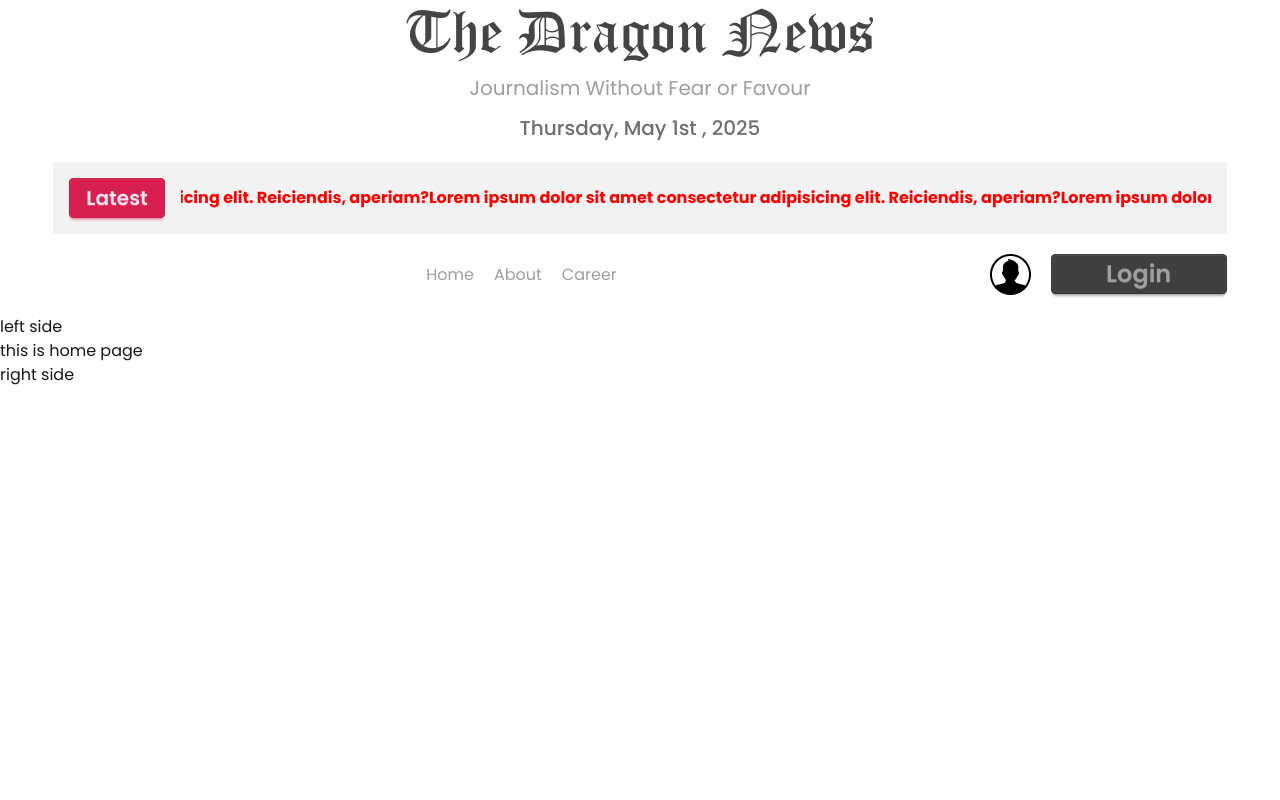
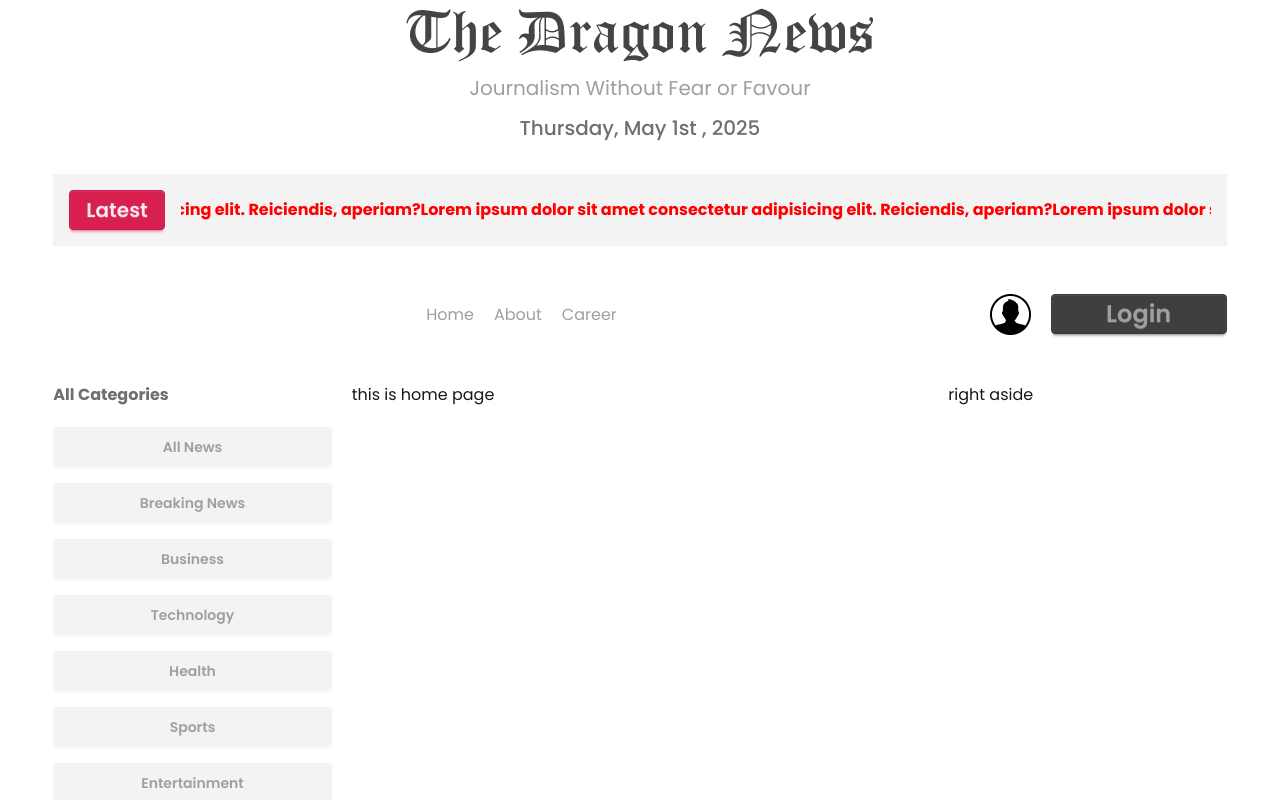
Before and after one commit to rjriajul1/dragon-news, a React (Vite) app: page / in a window 1280 px wide. Shown: the top 800 px of the page. Built offline with nearby package versions, Linux system fonts and the light colour scheme.

Commit message:
added my news section and all category section

```diff
--- a/package.json
+++ b/package.json
@@ -17,6 +17,7 @@
     "react": "^19.0.0",
     "react-dom": "^19.0.0",
     "react-fast-marquee": "^1.6.5",
+    "react-icons": "^5.5.0",
     "react-router": "^7.5.3",
     "tailwindcss": "^4.1.5"
   },
--- /dev/null
+++ b/src/compontes/categories/Categories.jsx
@@ -0,0 +1,22 @@
+import React, { use } from 'react';
+import { NavLink } from 'react-router';
+
+const categoriesPromise = fetch('/categories.json').then(res=>res.json())
+
+
+const Categories = () => {
+    const data = use(categoriesPromise);
+    return (
+        <div>
+             <h1 className='font-bold text-primary-content'>All Categories</h1>
+
+             <div className='flex flex-col gap-4 mt-5  '>
+                {
+                    data.map(category=><NavLink className='btn btn-base-200 border-0 text-accent' to={`/categoryNews/${category.id}`} key={category.id}>{category.name}</NavLink>)
+                }
+             </div>
+        </div>
+    );
+};
+
+export default Categories;
--- /dev/null
+++ b/src/compontes/leftAside/LeftAsid.jsx
@@ -0,0 +1,14 @@
+import React, { Suspense } from 'react';
+import Categories from '../categories/Categories';
+
+const LeftAsid = () => {
+    return (
+        <div>
+            <Suspense fallback={<span className="loading loading-infinity loading-xl"></span>}>
+             <Categories/>
+            </Suspense>
+        </div>
+    );
+};
+
+export default LeftAsid;
--- /dev/null
+++ b/src/compontes/rightAside/RightAside.jsx
@@ -0,0 +1,11 @@
+import React from 'react';
+
+const RightAside = () => {
+    return (
+        <div>
+            right aside
+        </div>
+    );
+};
+
+export default RightAside;
--- a/src/index.css
+++ b/src/index.css
@@ -19,3 +19,8 @@
 *{
   font-family: "Poppins", sans-serif;
 }
+
+a.active{
+  @apply bg-primary-content
+  text-base-100
+}
--- a/src/layout/MainLayOut.jsx
+++ b/src/layout/MainLayOut.jsx
@@ -1,31 +1,35 @@
-import React from 'react';
-import { Outlet } from 'react-router';
-import Header from '../compontes/header/Header';
-import LatestNews from '../compontes/latestNews/LatestNews';
-import Navbar from '../compontes/navbar/Navbar';
+import React from "react";
+import { Outlet, useNavigation } from "react-router";
+import Header from "../compontes/header/Header";
+import LatestNews from "../compontes/latestNews/LatestNews";
+import Navbar from "../compontes/navbar/Navbar";
+import LeftAsid from "../compontes/leftAside/LeftAsid";
+import RightAside from "../compontes/rightAside/RightAside";
 
 const MainLayOut = () => {
+  const navigation = useNavigation();
+  const isNavigating = Boolean(navigation.location);
   return (
     <div>
       <header>
-                <Header/>
-                <section className='w-11/12 mx-auto my-5'>
-                    <LatestNews/>
+        <Header />
+        <section className="w-11/12 mx-auto my-8">
+          <LatestNews />
         </section>
-                <nav className='w-11/12 mx-auto my-5'>
-                    <Navbar/>
+        <nav className="w-11/12 mx-auto my-12">
+          <Navbar />
         </nav>
       </header>
-            <main>
-                <aside>
-                    left side
+      <main className="w-11/12 mx-auto  gap-5 grid grid-cols-12">
+        <aside className="col-span-3">
+          <LeftAsid />
         </aside>
-                <section>
-                    <Outlet/>
+        <section className="col-span-6">
+            {isNavigating && <p>Loading.....</p>}
+          <Outlet />
         </section>
-                <aside >
-                    right side
-
+        <aside className="col-span-3">
+          <RightAside />
         </aside>
       </main>
     </div>
--- /dev/null
+++ b/src/pages/categoryNews/CategoryNews.jsx
@@ -0,0 +1,38 @@
+import React, { useEffect, useState } from 'react';
+import { useLoaderData, useParams } from 'react-router';
+import News from '../news/News';
+
+const CategoryNews = () => {
+    const {id} = useParams();
+    const data = useLoaderData()
+    const [categoryNews,setCategoryNews] = useState([])
+
+
+    useEffect(()=>{
+        if(id === '0'){
+          setCategoryNews(data)
+        }else if(id === '1'){
+            const filterNews = data.filter(breakingNews => breakingNews.others.is_today_pick === true);
+            setCategoryNews(filterNews)
+        }else{
+            const filterNews = data.filter(news => news.category_id === parseInt(id) );
+            setCategoryNews(filterNews)
+        }
+    },[id,data])
+
+
+    return (
+        <div>
+            <h1 className='font-bold text-primary-content'>Total {categoryNews.length} news found</h1>
+
+         <div className='mt-5'>
+            {
+                categoryNews.map(news=><News key={news.id} news={news}></News>)
+            }
+         </div>
+
+        </div>
+    );
+};
+
+export default CategoryNews;
--- /dev/null
+++ b/src/pages/news/News.jsx
@@ -0,0 +1,76 @@
+import React from 'react';
+import { CgMenuMotion } from 'react-icons/cg';
+import { FaRegBookmark } from 'react-icons/fa';
+
+const NewsCard = ({ news }) => {
+  const {
+    title,
+    author,
+    details,
+    image_url,
+    total_view,
+    rating,
+  } = news;
+
+  const formattedDate = new Date(author.published_date).toLocaleDateString('en-US', {
+    year: 'numeric',
+    month: 'long',
+    day: 'numeric',
+  });
+
+  return (
+    <div className="w-full mx-auto mb-5 bg-white rounded-xl shadow-md overflow-hidden">
+     <div className='flex justify-between items-center bg-base-200 mb-3'>
+     <div className="p-4 flex items-center gap-3 ">
+        <img src={author.img} alt={author.name} className="w-10 h-10 rounded-full" />
+        <div>
+          <h4 className="font-semibold">{author.name}</h4>
+          <p className="text-gray-500 text-sm">{formattedDate}</p>
+        </div>
+      </div>
+      <div className='flex gap-2 text-accent'>
+      <FaRegBookmark size={24}/>
+      <CgMenuMotion  size={24}/>
+      </div>
+     </div>
+
+      <h2 className="text-lg font-bold px-4 pb-2">{title}</h2>
+
+      <img src={image_url} alt="news thumbnail" className="w-full h-60 object-cover" />
+
+      <div className="px-4 py-2 text-gray-700 text-sm">
+        {details.length > 200 ? `${details.slice(0, 200)}...` : details}
+        <span className="text-blue-500 font-medium ml-2 cursor-pointer">Read More</span>
+      </div>
+      <div className="px-4 py-4 flex items-center justify-between mt-5 bg-base-200">
+        <div className="flex items-center text-orange-400">
+          {Array(5).fill().map((_, i) => (
+            <svg
+              key={i}
+              xmlns="http://www.w3.org/2000/svg"
+              fill={i < rating.number ? "currentColor" : "none"}
+              viewBox="0 0 24 24"
+              stroke="currentColor"
+              className="w-5 h-5"
+            >
+              <path strokeLinecap="round" strokeLinejoin="round" strokeWidth={2}
+                d="M11.049 2.927c.3-.921 1.603-.921 1.902 0l2.087 6.408h6.684c.969 0 1.371 1.24.588 1.81l-5.412 3.923 2.087 6.408c.3.921-.755 1.688-1.54 1.118L12 18.26l-5.412 3.924c-.784.57-1.838-.197-1.54-1.118l2.087-6.408-5.412-3.923c-.783-.57-.38-1.81.588-1.81h6.684l2.087-6.408z"
+              />
+            </svg>
+          ))}
+          <span className="ml-2 font-medium text-gray-700">{rating.number}</span>
+        </div>
+        <div className="text-gray-600 flex items-center gap-1">
+          <svg xmlns="http://www.w3.org/2000/svg" className="h-5 w-5" fill="none"
+            viewBox="0 0 24 24" stroke="currentColor">
+            <path strokeLinecap="round" strokeLinejoin="round" strokeWidth={2}
+              d="M15 10l4.553 2.276A2 2 0 0121 14.118V17a2 2 0 01-2 2h-2.586a1 1 0 00-.707.293l-2.828 2.828a1 1 0 01-1.414 0l-2.828-2.828A1 1 0 008.586 19H6a2 2 0 01-2-2v-2.882a2 2 0 01.447-1.842L9 10V6a3 3 0 116 0v4z" />
+          </svg>
+          <span>{total_view}</span>
+        </div>
+      </div>
+    </div>
+  );
+};
+
+export default NewsCard;
--- a/src/routes/Routes.jsx
+++ b/src/routes/Routes.jsx
@@ -1,6 +1,7 @@
 import { createBrowserRouter } from "react-router";
 import MainLayOut from "../layout/MainLayOut";
 import Home from "../pages/home/Home";
+import CategoryNews from "../pages/categoryNews/CategoryNews";
 
 export const router = createBrowserRouter([
     {
@@ -10,6 +11,12 @@ export const router = createBrowserRouter([
             {
                 path:'/',
                 Component:Home
+            },
+            {
+                path:'categoryNews/:id',
+                hydrateFallbackElement:<p>Loading....</p>,
+                loader: ()=> fetch('/news.json'),
+                Component:CategoryNews
             }
         ]
     }
```
Also changed, not shown: 1 other file (tests, documents, lock files or other folders). Lines whose indentation alone changed are shown as unchanged.
